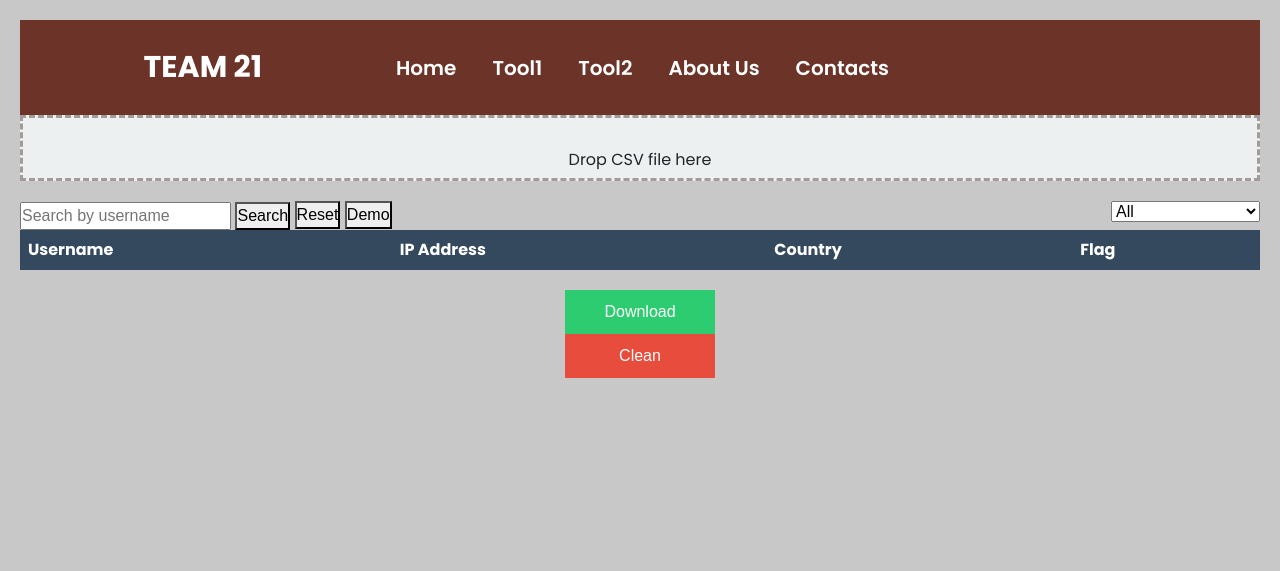
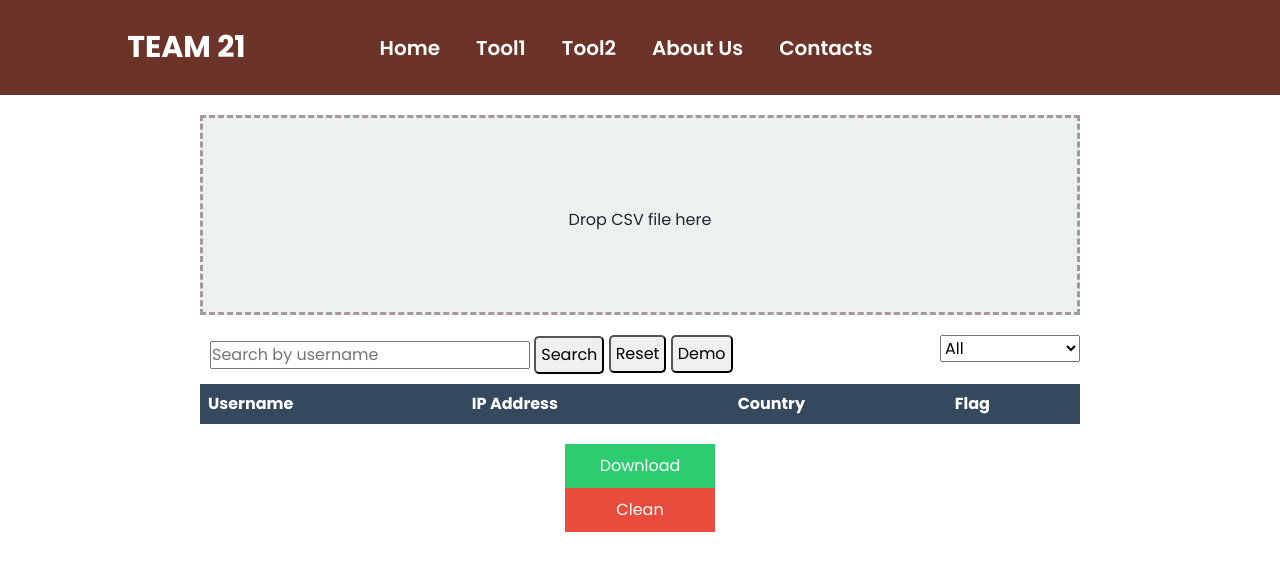
Before and after one commit to lujor20/CITS3200_Project, a Flask app: page /tool2 in a window 1280 px wide. Shown: the top 571 px of the page. Run offline with Flask 3, Linux system fonts and the light colour scheme; lists and menus that the app fills with data are empty.

Commit message:
updates frontend styling

```diff
--- a/app/main/static/style.css
+++ b/app/main/static/style.css
@@ -24,6 +24,10 @@
     color: white;
 }
 
+.navbar-brand:hover{
+    color:#FFC26F
+}
+
 .navbar-nav{
     margin-left: 90px;
     font-size: 20px;
@@ -36,6 +40,10 @@
 
 .nav-link{
     color: white;
+}
+
+.nav-link:hover{
+    color: #FFC26F
 }
 
 .nav-item {
--- a/app/main/templates/contacts.html
+++ b/app/main/templates/contacts.html
@@ -26,7 +26,7 @@
             <img src= {{ url_for('main.static', filename='profile.png')}} class="card-img-top">
             <div class="card-body">
               <h5 class="card-title">David Wang</h5>
-              <p class="card-text">23064036</p>
+              <p class="card-text">23064036<br>Bachelor of Science<br>Software Engineering</p>
             </div>
           </div>
         </div>
@@ -36,7 +36,7 @@
             <img src= {{ url_for('main.static', filename='profile.png')}} class="card-img-top">
             <div class="card-body">
               <h5 class="card-title">Jordon Lu</h5>
-              <p class="card-text">23280322</p>
+              <p class="card-text">23280322<br>Bachelor of Science<br>Computer Science and Data Science</p>
             </div>
           </div>
         </div>
--- a/app/tool2/static/tool2_styles.css
+++ b/app/tool2/static/tool2_styles.css
@@ -1,7 +1,7 @@
-body {
-    font-family: Arial, sans-serif;
-    background-color: rgba(200, 200, 200);
-    margin: 20px;
+.tool2{
+    margin-left: 200px;
+    margin-right: 200px;
+    margin-top: 20px;
 }
 
 h1 {
@@ -12,10 +12,23 @@ h1 {
 #dropzone {
     border: 3px dashed #a69999;
     padding: 30px;
-    height: 60px;
+    height: 200px;
     background-color: #ecf0f1;
+    margin-bottom: 20px;
+}
+
+#drop-text{
     text-align: center;
-    margin-bottom: 20px;
+    padding-top: 60px;
+}
+
+.navigation-buttons{
+    margin: 10px;
+}
+
+.nav-buttons{
+    border-radius: 5px;
+    padding: 5px;
 }
 
 table {
--- a/app/tool2/templates/cheating_tool2.html
+++ b/app/tool2/templates/cheating_tool2.html
@@ -7,10 +7,10 @@
 
 {% endblock %}
 {% block body_content %}
-<body>
+<div class="tool2">
     <!-- Dropzone -->
     <div id="dropzone">
-        <p>Drop CSV file here</p>
+        <p id="drop-text">Drop CSV file here</p>
     </div>
     <!-- Filter -->
     <select id="filter">
@@ -19,11 +19,15 @@
         <option value="INTERNATIONAL">INTERNATIONAL</option>
         <option value="SUSPICIOUS">SUSPICIOUS</option>
     </select>
-    <!-- Search bar -->
-    <input type="text" id="searchBar" placeholder="Search by username">
-    <button id="searchButton">Search</button>
-    <button id="resetButton">Reset</button>
-    <button id="runDemo">Demo</button>
+
+    <div class="navigation-buttons">
+        <!-- Search bar -->
+        <input type="text" id="searchBar" placeholder="Search by username">
+        <button class="nav-buttons" id="searchButton">Search</button>
+        <button class="nav-buttons" id="resetButton">Reset</button>
+        <button class="nav-buttons" id="runDemo">Demo</button>
+        </div>
+
     <!-- Table -->
     <table id="csvTable">
         <tr>
@@ -48,5 +52,5 @@
     <!-- Download -->
     <button id="downloadButton">Download</button>
     <button id="clearButton">Clean</button>
-</body>
+</div>
 {% endblock %}
```
Also changed, not shown: ipwithflag.csv.
